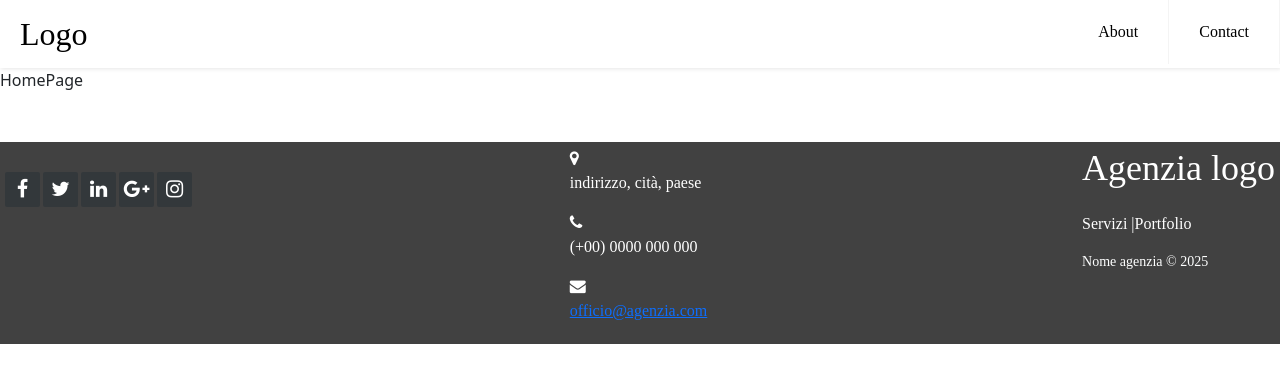
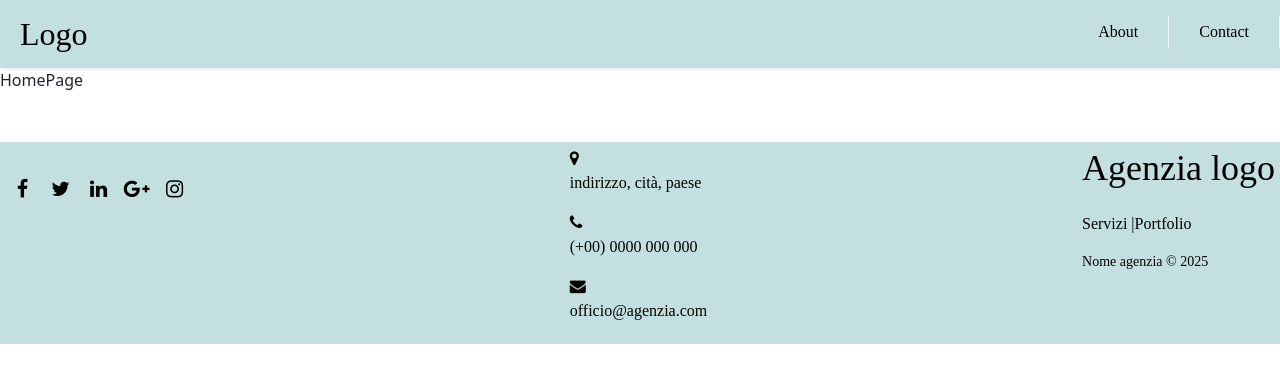
Before and after one commit to Abraxas-7/soft-skill, a React (Vite) app: page / in a window 1280 px wide. Shown: the top 382 px of the page. Built offline with nearby package versions, Linux system fonts and the light colour scheme; a web font is replaced by a local one.

Commit message:
Migliorato header-footer

```diff
--- a/src/Components/Footer/FooterComponent.jsx
+++ b/src/Components/Footer/FooterComponent.jsx
@@ -38,7 +38,10 @@ function FooterComponent() {
         <div>
           <i className="fa fa-envelope"></i>
           <p>
-            <a href="#"> officio@agenzia.com</a>
+            <a className={styles.color} href="#">
+              {" "}
+              officio@agenzia.com
+            </a>
           </p>
         </div>
       </div>
--- a/src/Components/Footer/FooterComponent.module.css
+++ b/src/Components/Footer/FooterComponent.module.css
@@ -1,5 +1,5 @@
 .footer {
-  background-color: #414141;
+  background-color: #c4dfdf;
   max-width: 100%;
   text-align: left;
   font-family: sans-serif;
@@ -10,7 +10,7 @@
   display: flex;
   justify-content: space-between;
   flex-wrap: wrap;
-  color: white;
+  color: black;
 }
 
 .footer .footer-left,
@@ -29,7 +29,7 @@
 
 .footer .about {
   line-height: 20px;
-  color: #ffffff;
+  color: black;
   font-size: 13px;
   font-weight: normal;
   margin: 0;
@@ -37,7 +37,7 @@
 
 .footer .about span {
   display: block;
-  color: #ffffff;
+  color: black;
   font-size: 14px;
   font-weight: bold;
   margin-bottom: 20px;
@@ -52,10 +52,9 @@
   width: 35px;
   height: 35px;
   cursor: pointer;
-  background-color: #33383b;
   border-radius: 2px;
   font-size: 20px;
-  color: #ffffff;
+  color: black;
   text-align: center;
   line-height: 35px;
   margin-right: 3px;
@@ -70,7 +69,7 @@
 
 .footer .footer-center i {
   background-color: #33383b;
-  color: #ffffff;
+  color: black;
   font-size: 25px;
   width: 38px;
   height: 38px;
@@ -88,7 +87,7 @@
 
 .footer .footer-center p {
   display: inline-block;
-  color: #ffffff;
+  color: black;
   vertical-align: middle;
   margin: 0;
 }
@@ -101,7 +100,7 @@
 }
 
 .footer .footer-center p a {
-  color: rgb(255, 255, 255);
+  color: black;
   text-decoration: none;
 }
 
@@ -112,18 +111,18 @@
 }
 
 .footer h2 {
-  color: #ffffff;
+  color: black;
   font-size: 36px;
   font-weight: normal;
   margin: 0;
 }
 
 .footer h2 span {
-  color: rgb(255, 255, 255);
+  color: black;
 }
 
 .footer .menu {
-  color: #ffffff;
+  color: rgb(0, 0, 0);
   margin: 20px 0 12px;
   padding: 0;
 }
@@ -136,11 +135,11 @@
 }
 
 .footer .menu a:hover {
-  color: rgb(255, 255, 255);
+  color: white;
 }
 
 .footer .name {
-  color: rgb(254, 255, 255);
+  color: black;
   font-size: 14px;
   font-weight: normal;
   margin: 0;
@@ -169,3 +168,8 @@
   font-weight: 401;
   font-style: normal;
 }
+
+.color {
+  color: black;
+  text-decoration: none;
+}
--- a/src/Components/Header/HeaderComponent.module.css
+++ b/src/Components/Header/HeaderComponent.module.css
@@ -2,7 +2,7 @@
 
 /* Stili generali per l'header */
 .header {
-  background-color: #fff;
+  background-color: #c4dfdf;
   box-shadow: 1px 1px 4px 0 rgba(0, 0, 0, 0.1);
   /* position: fixed; */
   width: 100%;
@@ -15,7 +15,7 @@
   padding: 0;
   list-style: none;
   overflow: hidden;
-  background-color: #fff;
+  background-color: #c4dfdf;
 }
 
 .header li {
@@ -37,6 +37,7 @@
 .header li .myLink:hover,
 .menuBtn:hover {
   background-color: #f4f4f4;
+  border-radius: 30px;
 }
 
 /* Link attivo (stato corrente) per NavLink */
@@ -132,7 +133,8 @@
   }
   .header li a,
   .header li .myLink {
-    padding: 20px 30px;
+    padding: 5px 30px;
+    margin-top: 15px;
   }
   .menu {
     clear: none;
```
